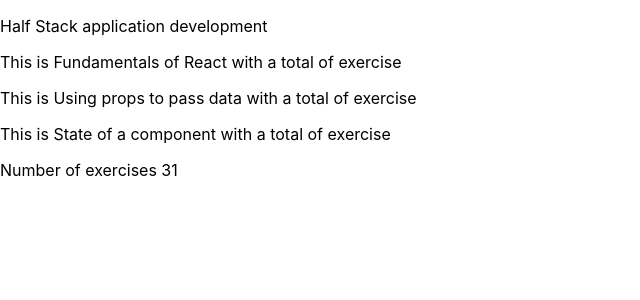
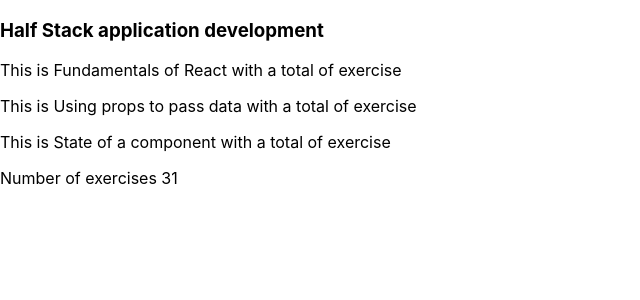
Before and after one commit to revailles/Learn-MERN, a React (Create React App) app: page / in a window 1280 px wide. Shown: the top 300 px of the page, without its empty margins (0-640 px from the left). Built offline with nearby package versions, Linux system fonts and the light colour scheme.

Commit message:
exercise 1.5

```diff
--- a/src/App.js
+++ b/src/App.js
@@ -4,8 +4,9 @@
 import Total from './components/Total'
 
 const App = () => {
-  const course = 'Half Stack application development'
-  const parts = [
+  const course = {
+    name: 'Half Stack application development',
+    parts: [
       {
         name: 'Fundamentals of React',
         exercises: 10
@@ -19,11 +20,12 @@
         exercises: 14
       }
     ]
+  }
   return (
     <div>
       <Header course={course} />
-      <Content parts={parts} />
-      <Total parts={parts} />
+      <Content course={course.parts} />
+      <Total course={course.parts} />
     </div>
   )
 }
--- a/src/components/Content.js
+++ b/src/components/Content.js
@@ -1,12 +1,12 @@
-import react from 'react'
+import React from 'react'
 import Part from './Part'
 
 const Content = (props) => {
     return (
         <>
-            <Part part={props.parts[0]} />
-            <Part part={props.parts[1]} />
-            <Part part={props.parts[2]} />
+            <Part part={props.course[0]} />
+            <Part part={props.course[1]} />
+            <Part part={props.course[2]} />
         </>
     )
 }
--- a/src/components/Header.js
+++ b/src/components/Header.js
@@ -1,10 +1,11 @@
-import react from 'react'
+import React from 'react'
 
 const Header = (props) => {
+    console.log(props)
     return (
         <>
             <div>
-                <p>{props.course}</p>
+                <h3>{props.course.name}</h3>
             </div>
         </>
     )
--- a/src/components/Total.js
+++ b/src/components/Total.js
@@ -1,10 +1,10 @@
-import react from 'react'
+import React from 'react'
 
 const Total = (props) => {
     // console.log(props)
     return (
         <>
-            <p>Number of exercises {props.parts[0].exercises + props.parts[1].exercises + props.parts[2].exercises} </p>
+            <p>Number of exercises {props.course[0].exercises + props.course[1].exercises + props.course[2].exercises} </p>
         </>
     )
 }
```
Lines whose indentation alone changed are shown as unchanged.
